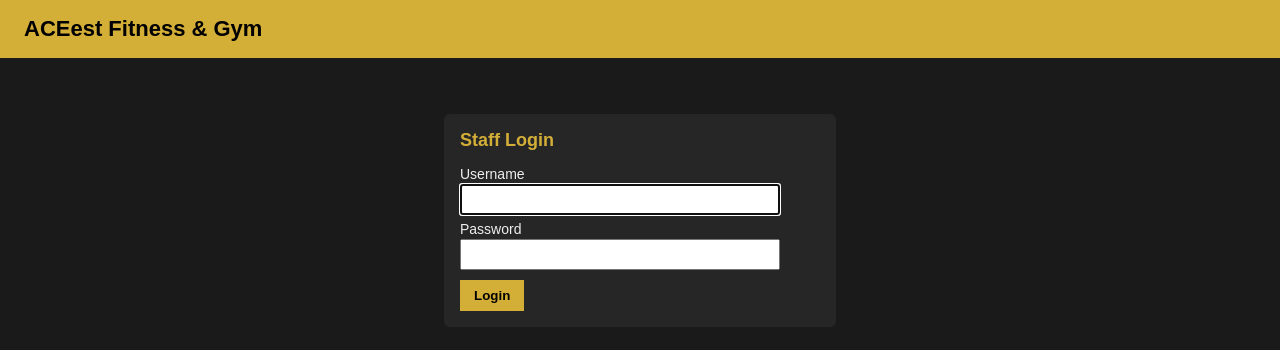
After one commit to adi-bits-2025/aceest-fitness, a Flask app: page /login in a window 1280 px wide. The commit adds this page. Shown: the top 350 px of the page. Run offline with Flask 3, Linux system fonts and the light colour scheme.

Commit message:
added login and simplified app

```diff
--- a/app.py
+++ b/app.py
@@ -9,9 +9,14 @@ import os
 import random
 import sqlite3
 from datetime import date
+from functools import wraps
 
 from flask import (Flask, abort, flash, g, jsonify, redirect,
-                   render_template, request, url_for)
+                   render_template, request, session, url_for)
+from werkzeug.security import check_password_hash, generate_password_hash
+
+DEFAULT_USERNAME = "admin"
+DEFAULT_PASSWORD = "password123"
 
 # ---------- DOMAIN DATA ----------
 PROGRAMS = {
@@ -92,6 +97,10 @@ def generate_program(program_type=None, rng=random):
 
 # ---------- DATABASE ----------
 SCHEMA = """
+CREATE TABLE IF NOT EXISTS users (
+    username TEXT PRIMARY KEY,
+    password_hash TEXT NOT NULL
+);
 CREATE TABLE IF NOT EXISTS clients (
     id INTEGER PRIMARY KEY AUTOINCREMENT,
     name TEXT UNIQUE NOT NULL,
@@ -130,6 +139,17 @@ def get_db():
 def init_db(path):
     with sqlite3.connect(path) as conn:
         conn.executescript(SCHEMA)
+        # Seed the default staff login (like the legacy app's admin user)
+        conn.execute(
+            "INSERT OR IGNORE INTO users (username, password_hash) VALUES (?, ?)",
+            (DEFAULT_USERNAME, generate_password_hash(DEFAULT_PASSWORD, method="pbkdf2:sha256")),
+        )
+
+
+def check_login(db, username, password):
+    row = db.execute("SELECT password_hash FROM users WHERE username = ?",
+                     (username,)).fetchone()
+    return row is not None and check_password_hash(row["password_hash"], password)
 
 
 def _to_float(value):
@@ -141,11 +161,24 @@ def _to_int(value):
 
 
 def create_client(db, data):
-    """Validate and insert a client. Returns the stored row as a dict."""
+    """Create a client from just a name and a program."""
     name = (data.get("name") or "").strip()
     program = data.get("program")
     if not name:
         raise ValueError("Name is required")
+    if program not in PROGRAMS:
+        raise ValueError("Select a valid program")
+    try:
+        db.execute("INSERT INTO clients (name, program) VALUES (?, ?)", (name, program))
+        db.commit()
+    except sqlite3.IntegrityError:
+        raise ValueError(f"Client '{name}' already exists")
+    return get_client(db, name)
+
+
+def update_profile(db, name, data):
+    """Update a client's profile details and recalculate calories."""
+    program = data.get("program")
     if program not in PROGRAMS:
         raise ValueError("Select a valid program")
     try:
@@ -154,19 +187,22 @@ def create_client(db, data):
         weight = _to_float(data.get("weight"))
     except (TypeError, ValueError):
         raise ValueError("Age, height and weight must be numbers")
+    for value in (age, height, weight):
+        if value is not None and value <= 0:
+            raise ValueError("Age, height and weight must be greater than 0")
     membership_end = data.get("membership_end") or None
     if membership_end:
-        date.fromisoformat(membership_end)  # raises ValueError if invalid
+        try:
+            date.fromisoformat(membership_end)
+        except ValueError:
+            raise ValueError("Membership end must be a valid date")
     calories = calculate_calories(weight, program) if weight else None
-    try:
-        db.execute(
-            "INSERT INTO clients (name, age, height, weight, program, calories, membership_end)"
-            " VALUES (?, ?, ?, ?, ?, ?, ?)",
-            (name, age, height, weight, program, calories, membership_end),
-        )
-        db.commit()
-    except sqlite3.IntegrityError:
-        raise ValueError(f"Client '{name}' already exists")
+    db.execute(
+        "UPDATE clients SET program = ?, age = ?, height = ?, weight = ?, calories = ?,"
+        " membership_end = ? WHERE name = ?",
+        (program, age, height, weight, calories, membership_end, name),
+    )
+    db.commit()
     return get_client(db, name)
 
 
@@ -211,13 +247,41 @@ def create_app(test_config=None):
             abort(404)
         return client
 
+    def login_required(view):
+        @wraps(view)
+        def wrapped(*args, **kwargs):
+            if "user" not in session:
+                if request.path.startswith("/api/"):
+                    return jsonify(error="Login required"), 401
+                return redirect(url_for("login"))
+            return view(*args, **kwargs)
+        return wrapped
+
+    # ----- Login -----
+    @app.route("/login", methods=["GET", "POST"])
+    def login():
+        if request.method == "POST":
+            username = request.form.get("username", "").strip()
+            if check_login(get_db(), username, request.form.get("password", "")):
+                session["user"] = username
+                return redirect(url_for("index"))
+            flash("Invalid username or password", "error")
+        return render_template("login.html")
+
+    @app.route("/logout", methods=["POST"])
+    def logout():
+        session.clear()
+        return redirect(url_for("login"))
+
     # ----- HTML pages -----
     @app.route("/")
+    @login_required
     def index():
         clients = get_db().execute("SELECT name, program FROM clients ORDER BY name").fetchall()
         return render_template("index.html", clients=clients, programs=PROGRAMS)
 
     @app.route("/clients", methods=["POST"])
+    @login_required
     def add_client():
         try:
             client = create_client(get_db(), request.form)
@@ -228,6 +292,7 @@ def create_app(test_config=None):
         return redirect(url_for("client_detail", name=client["name"]))
 
     @app.route("/clients/<name>")
+    @login_required
     def client_detail(name):
         client = _client_or_404(name)
         db = get_db()
@@ -239,9 +304,22 @@ def create_app(test_config=None):
             " WHERE client_name = ? ORDER BY date DESC", (name,)
         ).fetchall()
         return render_template("client.html", client=client, program=PROGRAMS.get(client["program"]),
-                               progress=progress, workouts=workouts)
+                               programs=PROGRAMS, progress=progress, workouts=workouts)
+
+    @app.route("/clients/<name>/profile", methods=["POST"])
+    @login_required
+    def edit_profile(name):
+        _client_or_404(name)
+        try:
+            update_profile(get_db(), name, request.form)
+        except ValueError as exc:
+            flash(str(exc), "error")
+        else:
+            flash("Profile updated", "ok")
+        return redirect(url_for("client_detail", name=name))
 
     @app.route("/clients/<name>/generate", methods=["POST"])
+    @login_required
     def generate(name):
         client = _client_or_404(name)
         _, plan = generate_program(client["program"])
@@ -252,6 +330,7 @@ def create_app(test_config=None):
         return redirect(url_for("client_detail", name=name))
 
     @app.route("/clients/<name>/progress", methods=["POST"])
+    @login_required
     def add_progress(name):
         _client_or_404(name)
         try:
@@ -270,6 +349,7 @@ def create_app(test_config=None):
         return redirect(url_for("client_detail", name=name))
 
     @app.route("/clients/<name>/workouts", methods=["POST"])
+    @login_required
     def add_workout(name):
         _client_or_404(name)
         workout_type = (request.form.get("workout_type") or "").strip()
@@ -298,10 +378,12 @@ def create_app(test_config=None):
         return jsonify(status="ok")
 
     @app.route("/api/programs")
+    @login_required
     def api_programs():
         return jsonify(PROGRAMS)
 
     @app.route("/api/clients", methods=["GET", "POST"])
+    @login_required
     def api_clients():
         db = get_db()
         if request.method == "POST":
@@ -314,6 +396,7 @@ def create_app(test_config=None):
         return jsonify([get_client(db, r["name"]) for r in rows])
 
     @app.route("/api/clients/<name>")
+    @login_required
     def api_client(name):
         return jsonify(_client_or_404(name))
 
--- a/templates/base.html
+++ b/templates/base.html
@@ -7,7 +7,9 @@
   <style>
     body { font-family: Arial, sans-serif; background: #1a1a1a; color: #eee; margin: 0; }
     header { background: #d4af37; color: #000; padding: 16px 24px; }
+    header { display: flex; justify-content: space-between; align-items: center; }
     header a { color: #000; text-decoration: none; font-size: 22px; font-weight: bold; }
+    header form button { margin: 0; background: #000; color: #d4af37; }
     main { max-width: 960px; margin: 0 auto; padding: 16px; }
     section { background: #262626; border-radius: 6px; padding: 16px; margin-bottom: 16px; }
     h2 { color: #d4af37; margin-top: 0; font-size: 18px; }
@@ -25,7 +27,14 @@
   </style>
 </head>
 <body>
-  <header><a href="{{ url_for('index') }}">ACEest Fitness &amp; Gym</a></header>
+  <header>
+    <a href="{{ url_for('index') }}">ACEest Fitness &amp; Gym</a>
+    {% if session.user %}
+      <form method="post" action="{{ url_for('logout') }}">
+        <span>{{ session.user }}</span> <button type="submit">Logout</button>
+      </form>
+    {% endif %}
+  </header>
   <main>
     {% for category, message in get_flashed_messages(with_categories=true) %}
       <div class="flash {{ category }}">{{ message }}</div>
--- a/templates/index.html
+++ b/templates/index.html
@@ -18,14 +18,11 @@
     <h2>Add Client</h2>
     <form method="post" action="{{ url_for('add_client') }}">
       <label>Name</label><input name="name" required>
-      <label>Age</label><input name="age" type="number" min="1">
-      <label>Height (cm)</label><input name="height" type="number" step="0.1" min="1">
-      <label>Weight (kg)</label><input name="weight" type="number" step="0.1" min="1">
       <label>Program</label>
       <select name="program">
         {% for p in programs %}<option>{{ p }}</option>{% endfor %}
       </select>
-      <label>Membership end</label><input name="membership_end" type="date">
+      <p style="font-size:13px;color:#aaa">Add age, height, weight and membership on the client's profile page.</p>
       <button type="submit">Save Client</button>
     </form>
   </section>
--- /dev/null
+++ b/templates/login.html
@@ -0,0 +1,12 @@
+{% extends "base.html" %}
+{% block title %}Login - ACEest{% endblock %}
+{% block content %}
+<section style="max-width:360px;margin:40px auto">
+  <h2>Staff Login</h2>
+  <form method="post" action="{{ url_for('login') }}">
+    <label>Username</label><input name="username" required autofocus>
+    <label>Password</label><input name="password" type="password" required>
+    <button type="submit">Login</button>
+  </form>
+</section>
+{% endblock %}
```
Also changed, not shown: templates/client.html (+16 -0 lines), tests/conftest.py (+16 -6 lines), tests/test_routes.py (+78 -12 lines).
